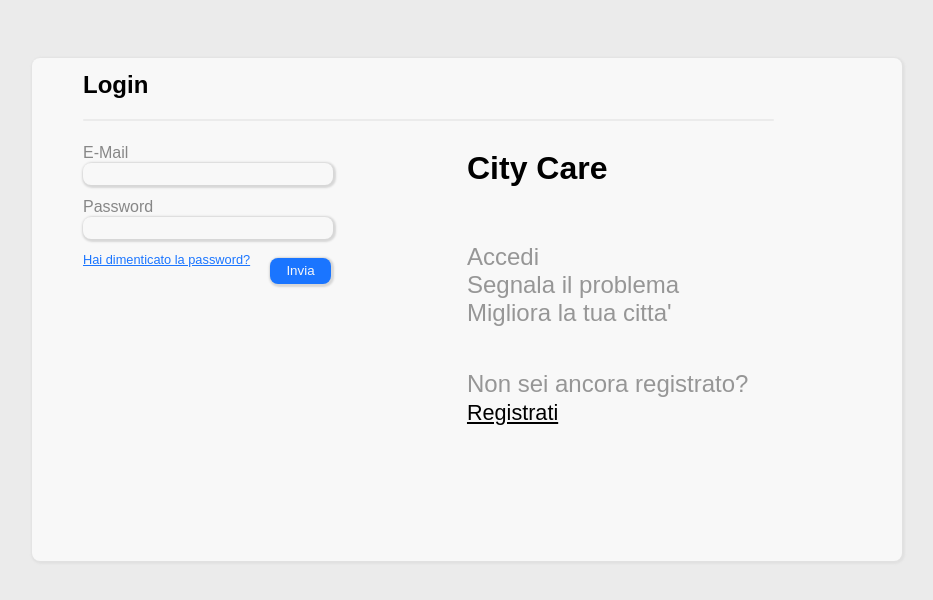
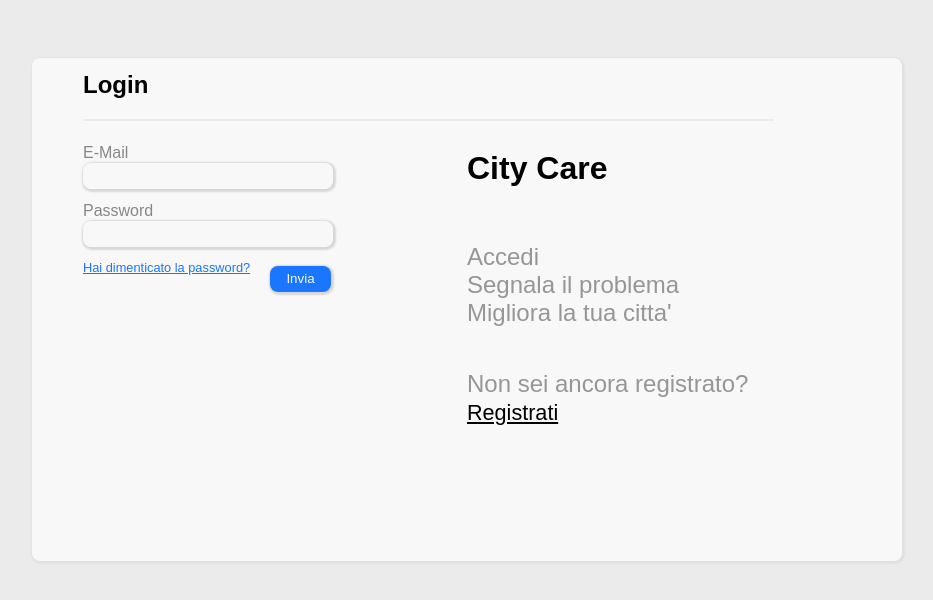
Before and after one commit to edob95/progetto-saw, a PHP site: page /login.html in a window 1280 px wide. Shown: the part 57-657 px from the top of the page, without its empty margins (173-1106 px from the left). Run offline with PHP 8.4, Linux system fonts and the light colour scheme.

Commit message:
Aggiustamenti grafici
Manca controllo sul codice

```diff
--- a/login_stile.css
+++ b/login_stile.css
@@ -114,14 +114,14 @@ h2
 	font-family: 'Arial', sans-serif;
 	font-size:100%;
 	width:80%;
-	height:5%;
+	height:6%;
 	margin-bottom:4%;
 	margin-top:0.5%;
 	background-color:rgb(248, 248, 248);
 	box-shadow: 1px 1px 2px 2px  rgb(215, 215, 215);
 	border-radius:8px;
 	border:none;
-	color:rgb(135, 135, 135);
+	color:rgb(95, 95, 95);
 }
 
 .invia
--- a/registrazione_stile.css
+++ b/registrazione_stile.css
@@ -108,7 +108,6 @@ h2
 	width:40%;
 	height:100%;
 	margin-top:3%;
-	color:rgb(150, 150, 150);
 }
 
 .element
@@ -123,7 +122,7 @@ h2
 	box-shadow: 1px 1px 2px 2px  rgb(215, 215, 215);
 	border-radius:8px;
 	border:none;
-	color:rgb(135, 135, 135);
+	color:rgb(95, 95, 95);
 }
 
 .invia
```
